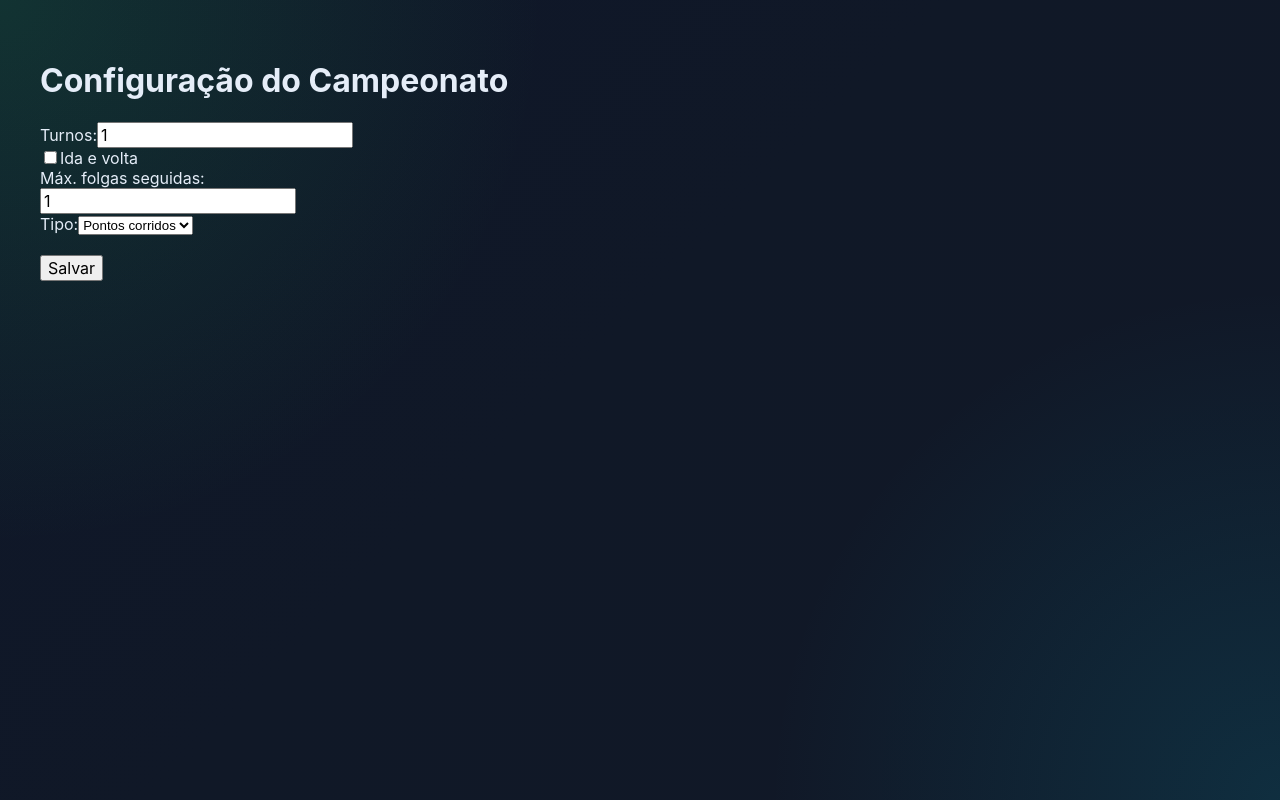
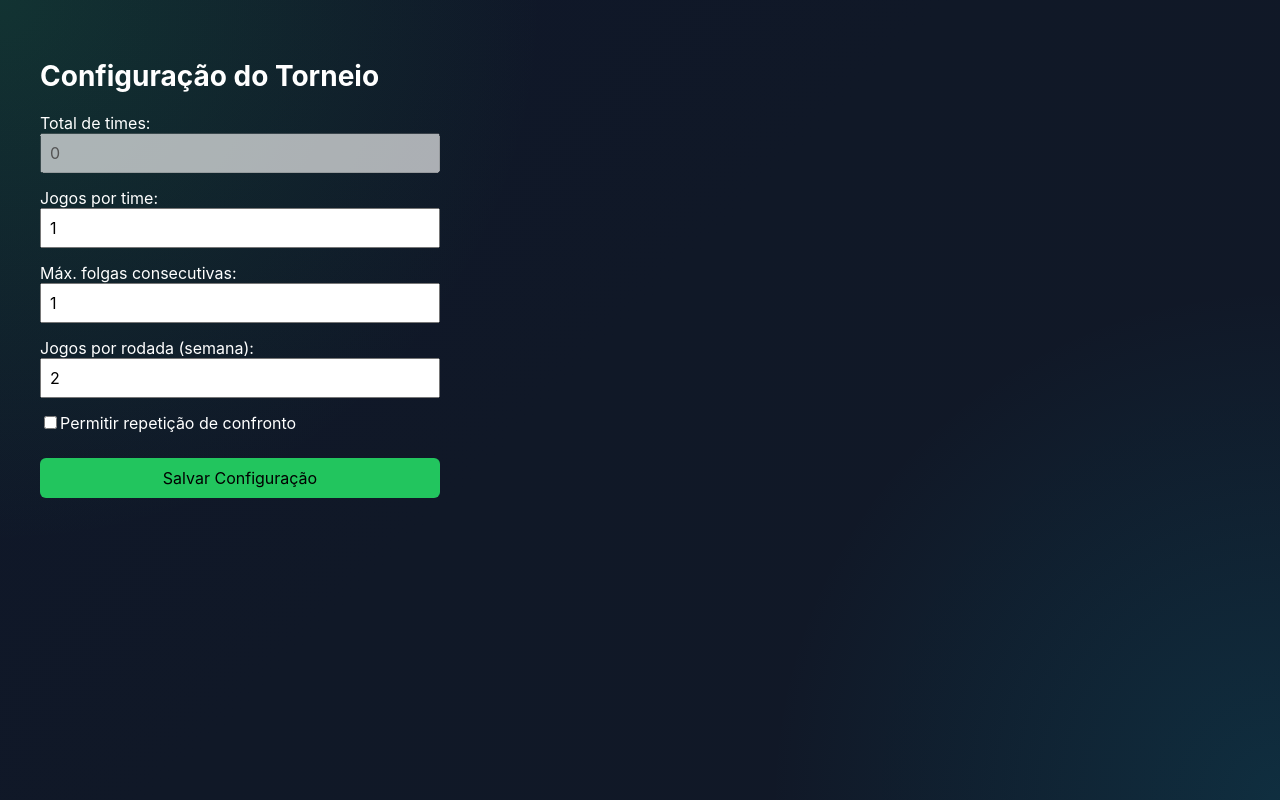
Before and after one commit to lucassimoes7/prime-divcup, a Next.js app: page /configuracao in a window 1280 px wide. Built offline with nearby package versions, Linux system fonts and the light colour scheme.

Commit message:
Update page.tsx

```diff
--- a/app/configuracao/page.tsx
+++ b/app/configuracao/page.tsx
@@ -1,82 +1,117 @@
 "use client"
 
-import { useState, useEffect } from "react"
+import { useEffect, useState } from "react"
 
 export default function ConfiguracaoPage() {
-  const [turnos, setTurnos] = useState(1)
-  const [idaVolta, setIdaVolta] = useState(false)
+  const [totalTimes, setTotalTimes] = useState(0)
+  const [jogosPorTime, setJogosPorTime] = useState(1)
   const [maxFolgas, setMaxFolgas] = useState(1)
-  const [tipo, setTipo] = useState("pontos")
+  const [jogosPorRodada, setJogosPorRodada] = useState(2)
+  const [repeticao, setRepeticao] = useState(false)
 
+  // Carrega times salvos
   useEffect(() => {
+    const times = JSON.parse(localStorage.getItem("times") || "[]")
+    setTotalTimes(times.length)
+
     const saved = localStorage.getItem("configCampeonato")
     if (saved) {
       const data = JSON.parse(saved)
-      setTurnos(data.turnos || 1)
-      setIdaVolta(data.idaVolta || false)
+      setJogosPorTime(data.jogosPorTime || 1)
       setMaxFolgas(data.maxFolgas || 1)
-      setTipo(data.tipo || "pontos")
+      setJogosPorRodada(data.jogosPorRodada || 2)
+      setRepeticao(data.repeticao || false)
     }
   }, [])
 
   const salvar = () => {
     const config = {
-      turnos,
-      idaVolta,
+      jogosPorTime,
       maxFolgas,
-      tipo,
+      jogosPorRodada,
+      repeticao,
     }
 
     localStorage.setItem("configCampeonato", JSON.stringify(config))
+
     alert("Configuração salva com sucesso!")
   }
 
   return (
-    <div style={{ padding: 40 }}>
-      <h1>Configuração do Campeonato</h1>
+    <div style={{ padding: 40, color: "#fff" }}>
+      <h1 style={{ fontSize: 28 }}>Configuração do Torneio</h1>
 
-      <div style={{ marginTop: 20, maxWidth: 400 }}>
+      <div style={{ marginTop: 20, maxWidth: 400, display: "flex", flexDirection: "column", gap: 15 }}>
 
+        {/* TOTAL TIMES */}
         <div>
-          <label>Turnos:</label>
+          <label>Total de times:</label>
           <input
-            type="number"
-            value={turnos}
-            onChange={(e) => setTurnos(Number(e.target.value))}
+            value={totalTimes}
+            disabled
+            style={{ width: "100%", padding: 8 }}
           />
         </div>
 
+        {/* JOGOS POR TIME */}
+        <div>
+          <label>Jogos por time:</label>
+          <input
+            type="number"
+            value={jogosPorTime}
+            onChange={(e) => setJogosPorTime(Number(e.target.value))}
+            style={{ width: "100%", padding: 8 }}
+          />
+        </div>
+
+        {/* FOLGAS */}
+        <div>
+          <label>Máx. folgas consecutivas:</label>
+          <input
+            type="number"
+            value={maxFolgas}
+            onChange={(e) => setMaxFolgas(Number(e.target.value))}
+            style={{ width: "100%", padding: 8 }}
+          />
+        </div>
+
+        {/* JOGOS POR RODADA */}
+        <div>
+          <label>Jogos por rodada (semana):</label>
+          <input
+            type="number"
+            value={jogosPorRodada}
+            onChange={(e) => setJogosPorRodada(Number(e.target.value))}
+            style={{ width: "100%", padding: 8 }}
+          />
+        </div>
+
+        {/* REPETIÇÃO */}
         <div>
           <label>
             <input
               type="checkbox"
-              checked={idaVolta}
-              onChange={() => setIdaVolta(!idaVolta)}
+              checked={repeticao}
+              onChange={() => setRepeticao(!repeticao)}
             />
-            Ida e volta
+            Permitir repetição de confronto
           </label>
         </div>
 
-        <div>
-          <label>Máx. folgas seguidas:</label>
-          <input
-            type="number"
-            value={maxFolgas}
-            onChange={(e) => setMaxFolgas(Number(e.target.value))}
-          />
-        </div>
+        <button
+          onClick={salvar}
+          style={{
+            marginTop: 10,
+            padding: 10,
+            background: "#22c55e",
+            border: "none",
+            borderRadius: 6,
+            cursor: "pointer"
+          }}
+        >
+          Salvar Configuração
+        </button>
 
-        <div>
-          <label>Tipo:</label>
-          <select value={tipo} onChange={(e) => setTipo(e.target.value)}>
-            <option value="pontos">Pontos corridos</option>
-            <option value="mata">Mata-mata</option>
-          </select>
-        </div>
-
-        <button onClick={salvar} style={{ marginTop: 20 }}>
-          Salvar
-        </button>
       </div>
     </div>
   )
```
